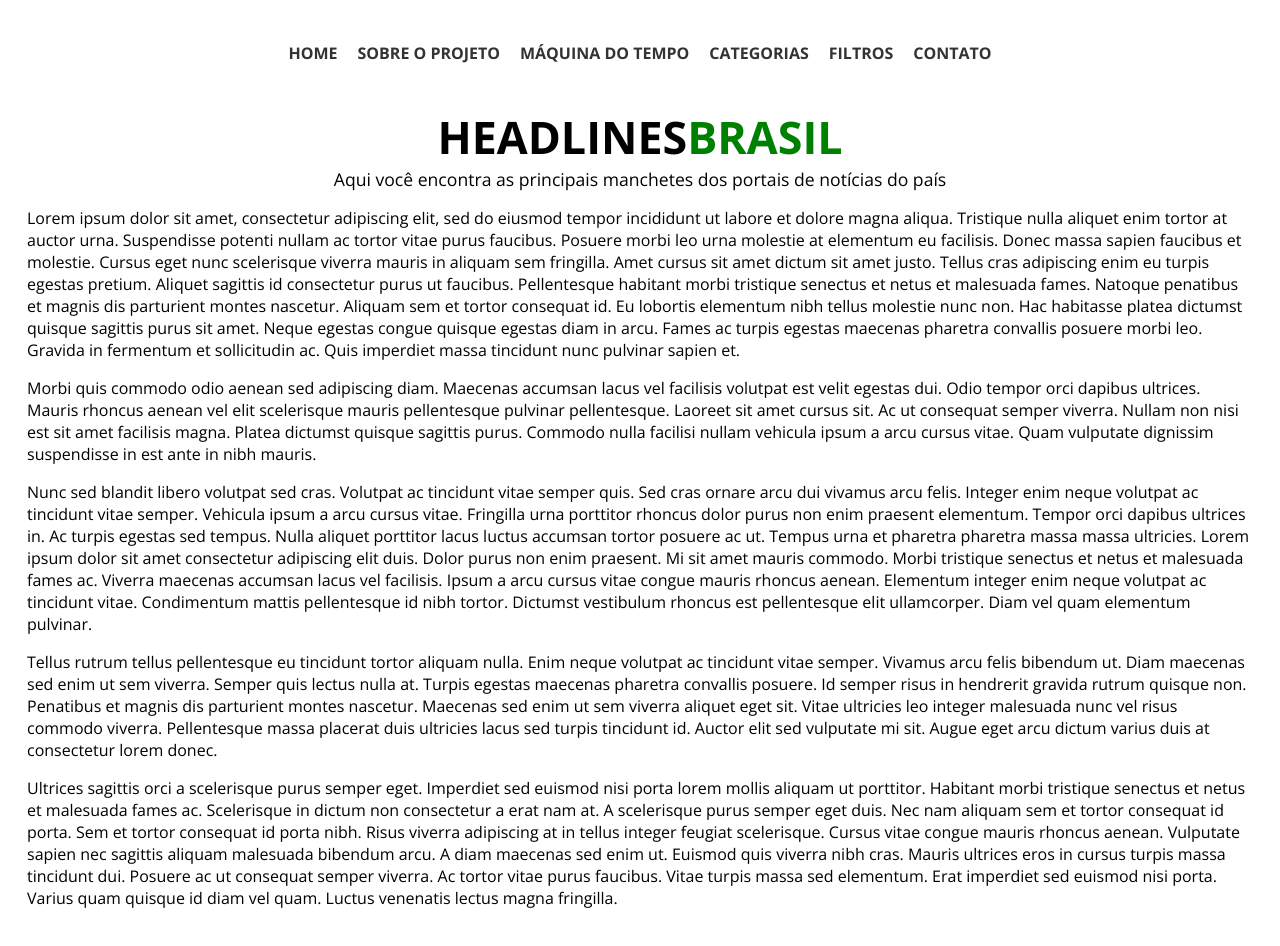
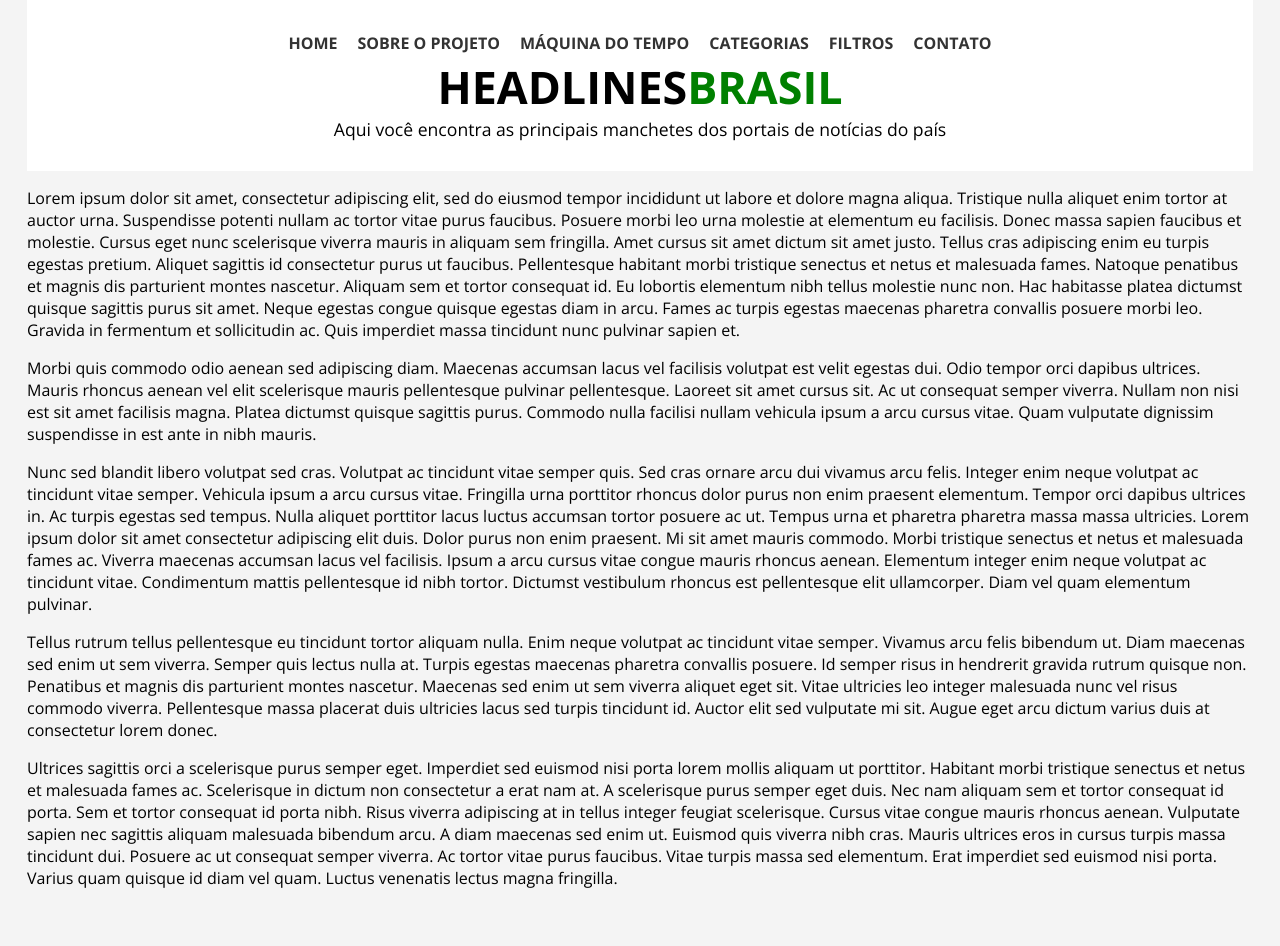
Before and after one commit to amaurysoares/headlinesbr-frontend, a Next.js app: page /about in a window 1280 px wide. Shown: the top 946 px of the page. Built offline with nearby package versions, Linux system fonts and the light colour scheme.

Commit message:
mudanças no background, header e postcards

```diff
--- a/src/components/container.tsx
+++ b/src/components/container.tsx
@@ -1,13 +1,12 @@
 import styled from 'styled-components'
 
 const Container = styled.div`
-  background-color: #fff;
   width: 100%;
   padding-bottom: 0.75rem;
   padding-left: 0.75rem;
   padding-right: 0.75rem;
   max-width: 1250px;
-  margin: 40px auto 40px;
+  margin: 0px auto 40px;
   overflow: hidden;
 
   @media (max-width: 800px) {
--- a/src/components/header.tsx
+++ b/src/components/header.tsx
@@ -3,11 +3,11 @@ import Menu from '../components/menu'
 
 const Div = styled.div`
   text-align: center;
-  background-color: #fff;
+  background-color: #ffffff;
   width: 100%;
-  max-width: 1250px;
-  margin: 40px auto 0;
+  margin: auto;
   overflow: hidden;
+  padding: 30px 0;
 `
 const Text = styled.p`
   font-size: 1.1em;
@@ -18,12 +18,11 @@ const MainLogo = styled.h1`
     color: green;
   }
 `
-
 function Header() {
   return (
     <>
-      <Menu />
       <Div>
+        <Menu />
         <MainLogo>
           HEADLINES<span>BRASIL</span>
         </MainLogo>
--- a/src/pages/index.tsx
+++ b/src/pages/index.tsx
@@ -16,8 +16,8 @@ const Home: React.FC<HomeProps> = ({ posts }) => {
       <Head>
         <title>HeadlinesBrasil</title>
       </Head>
+      <Header />
       <Container>
-        <Header />
         {posts.map(post => (
           <PostCard key={post.id} post={post}></PostCard>
         ))}
--- a/src/styles/global.ts
+++ b/src/styles/global.ts
@@ -9,6 +9,7 @@ export default createGlobalStyle`
     body {
         font-family: 'Open Sans', sans-serif;
         -webkit-font-smoothing: antialiased !important;
+        background: #F4F4F4;
     }
 
     a {
```
Also changed, not shown: src/components/postcard.tsx (+9 -20 lines).
